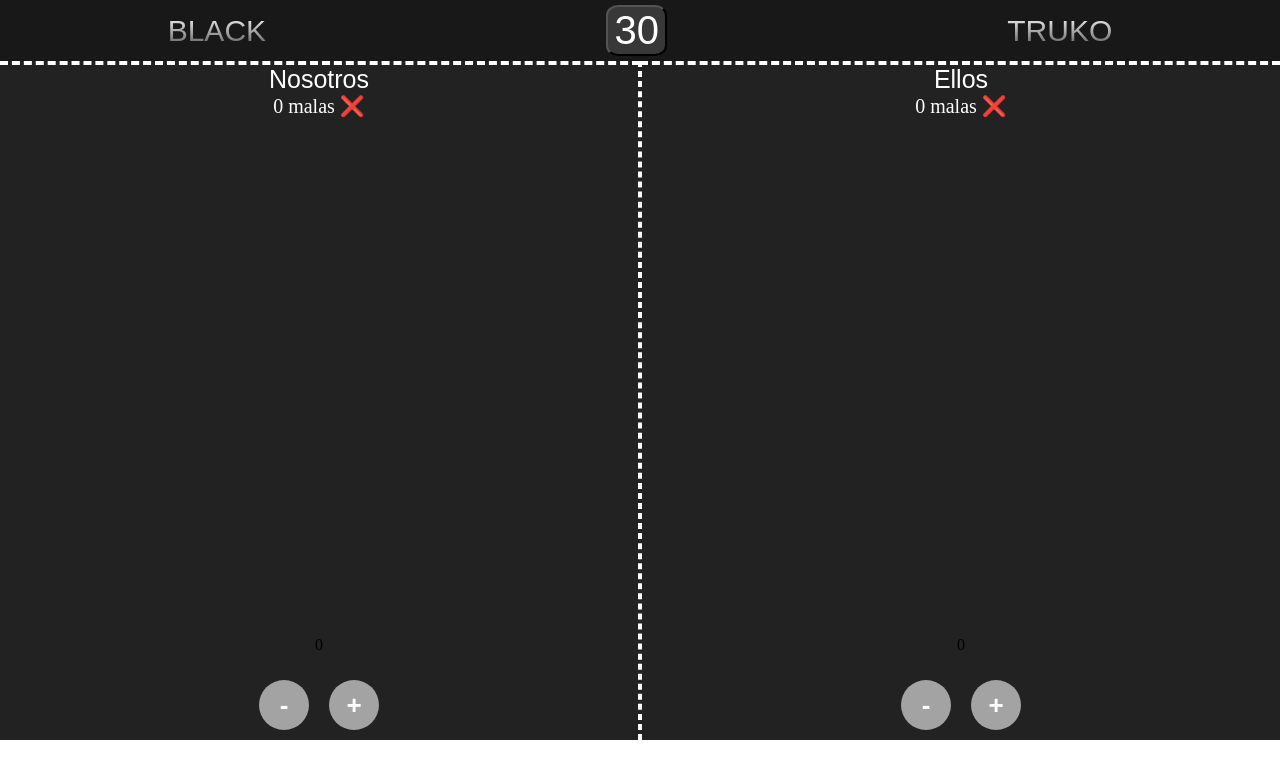
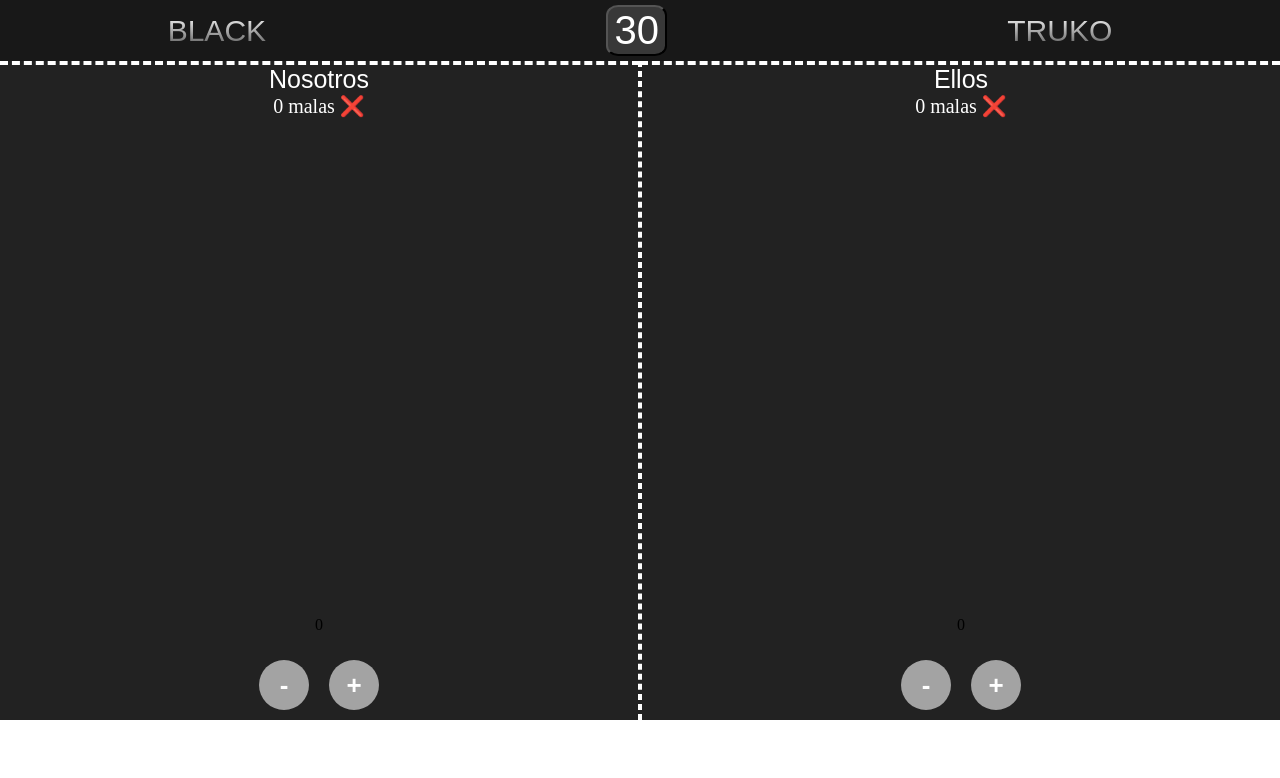
Before and after one commit to stcrozzoli/black-truko, a React (Vite) app: page / in a window 1280 px wide. Shown: the top 778 px of the page. Built offline with nearby package versions, Linux system fonts and the light colour scheme; a web font is replaced by a local one.

Commit message:
height 2do intento -80px

```diff
--- a/src/App.css
+++ b/src/App.css
@@ -12,7 +12,7 @@ body {
   box-sizing: border-box;
   margin: 0px;
   padding: 0px;
-  min-height: calc(100vh - 60px);;
+  min-height: calc(100vh - 80px);;
 }
 
 .pantallaPuntos {
```
